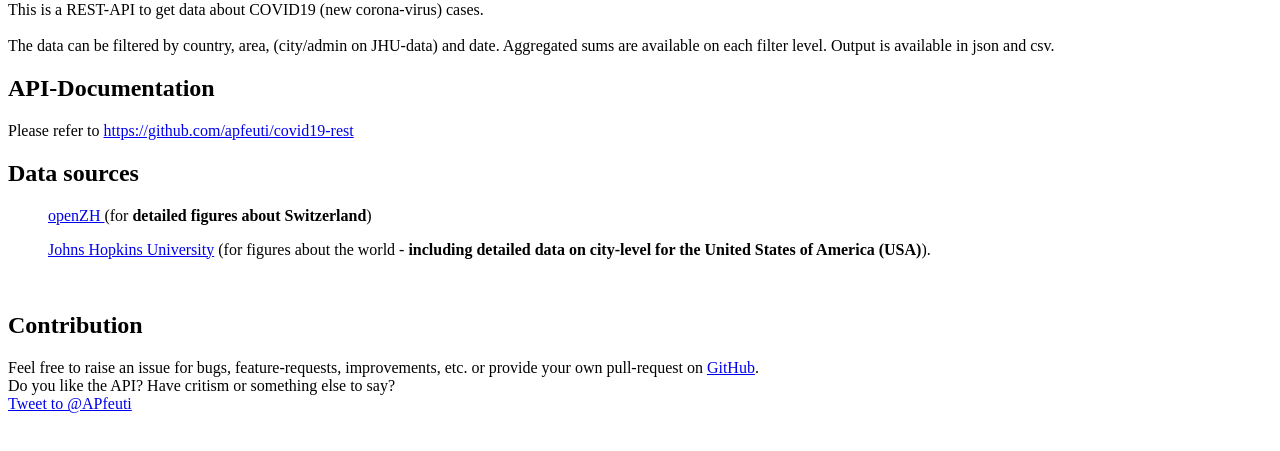
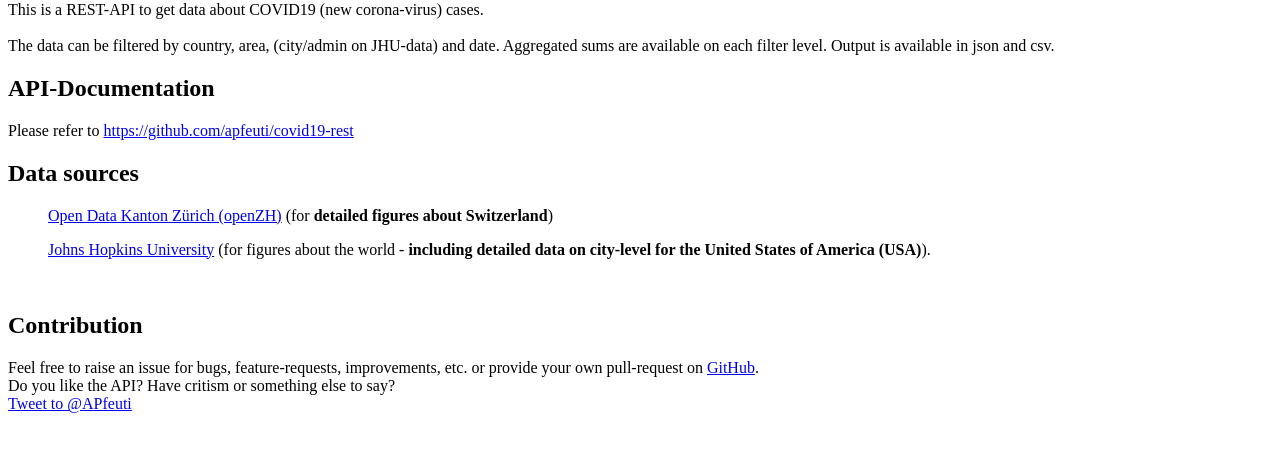
Before and after one commit to apfeuti/covid19-rest, a website: page static/index.html in a window 1280 px wide. Shown: the part 79-530 px from the top of the page. Drawn offline with Linux system fonts and the light colour scheme.

Commit message:
improve documentation

```diff
--- a/static/index.html
+++ b/static/index.html
@@ -16,7 +16,7 @@ available in json and csv.
 Please refer to <a href="https://github.com/apfeuti/covid19-rest">https://github.com/apfeuti/covid19-rest</a>
 
 <h2>Data sources</h2>
-<ul><a href="https://github.com/openZH/covid_19/tree/master/fallzahlen_kanton_total_csv">openZH </a> (for <b>detailed
+<ul><a href="https://github.com/openZH/covid_19/tree/master/fallzahlen_kanton_total_csv">Open Data Kanton Zürich (openZH)</a> (for <b>detailed
     figures about Switzerland</b>)
 </ul>
 <ul><a href="https://github.com/CSSEGISandData/COVID-19/tree/master/csse_covid_19_data/csse_covid_19_daily_reports">Johns
```
Also changed, not shown: README.md.
